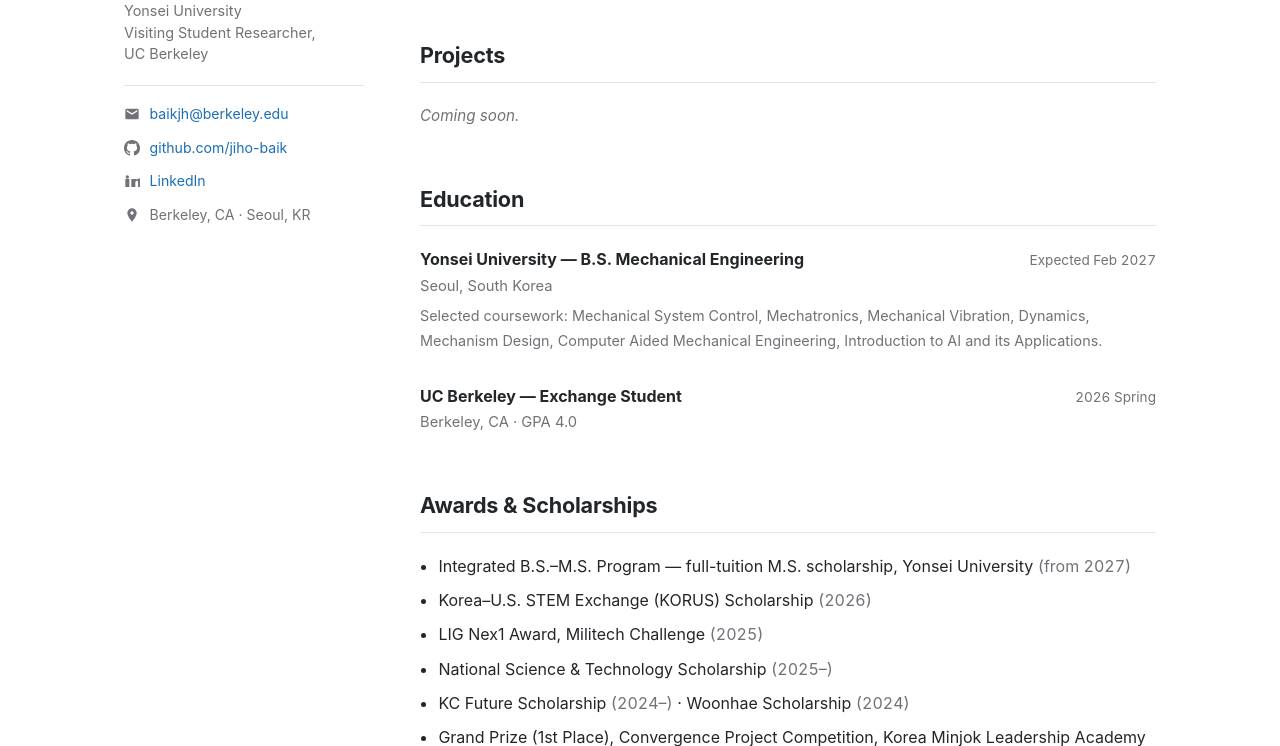
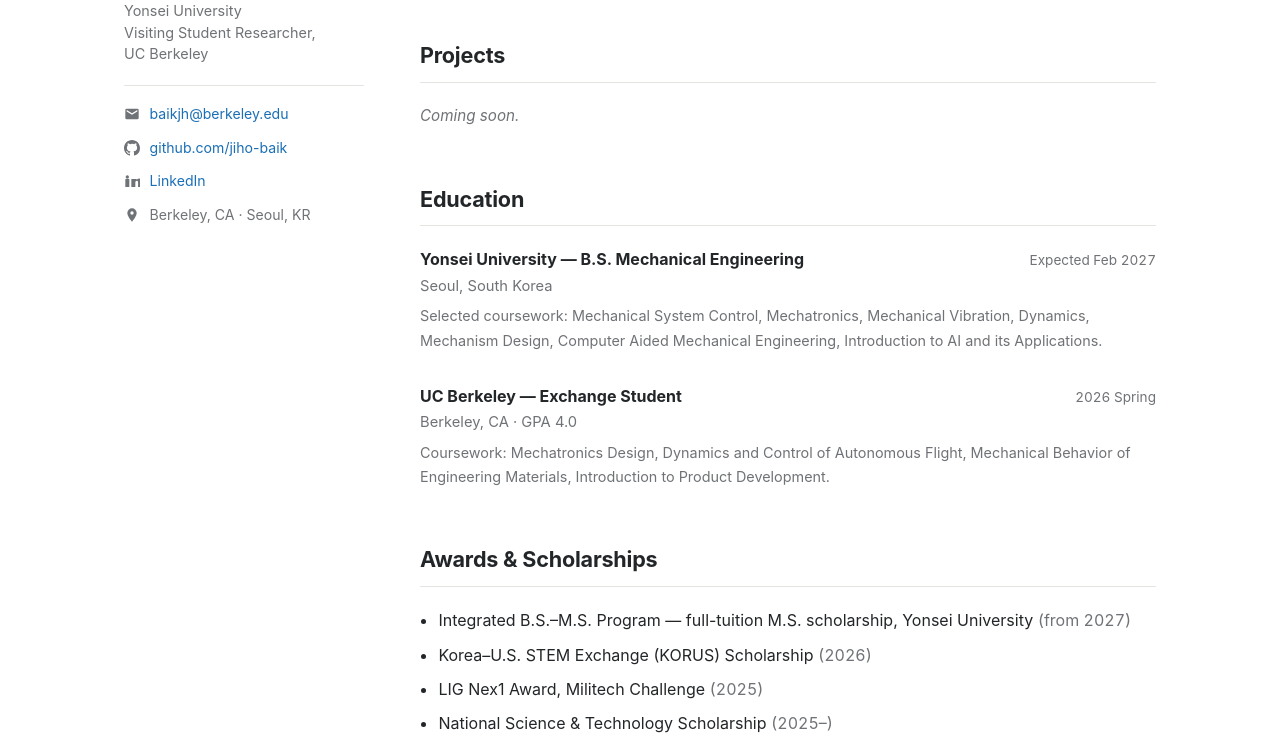
Before and after one commit to jiho-baik/jiho-baik.github.io, a plain HTML site: page index.html in a window 1280 px wide. Shown: the part 354-1100 px from the top of the page. Drawn offline with Linux system fonts and the light colour scheme.

Commit message:
Add Berkeley coursework

```diff
--- a/index.html
+++ b/index.html
@@ -366,11 +366,10 @@
           <span class="entry-date">2026 Spring</span>
         </div>
         <div class="entry-sub">Berkeley, CA &middot; GPA 4.0</div>
-        <!-- TODO: add Berkeley coursework here, same shape as the Yonsei entry:
         <p class="course">
-          Selected coursework: ...
+          Coursework: Mechatronics Design, Dynamics and Control of Autonomous Flight,
+          Mechanical Behavior of Engineering Materials, Introduction to Product Development.
         </p>
-        -->
       </div>
     </section>
 
```
